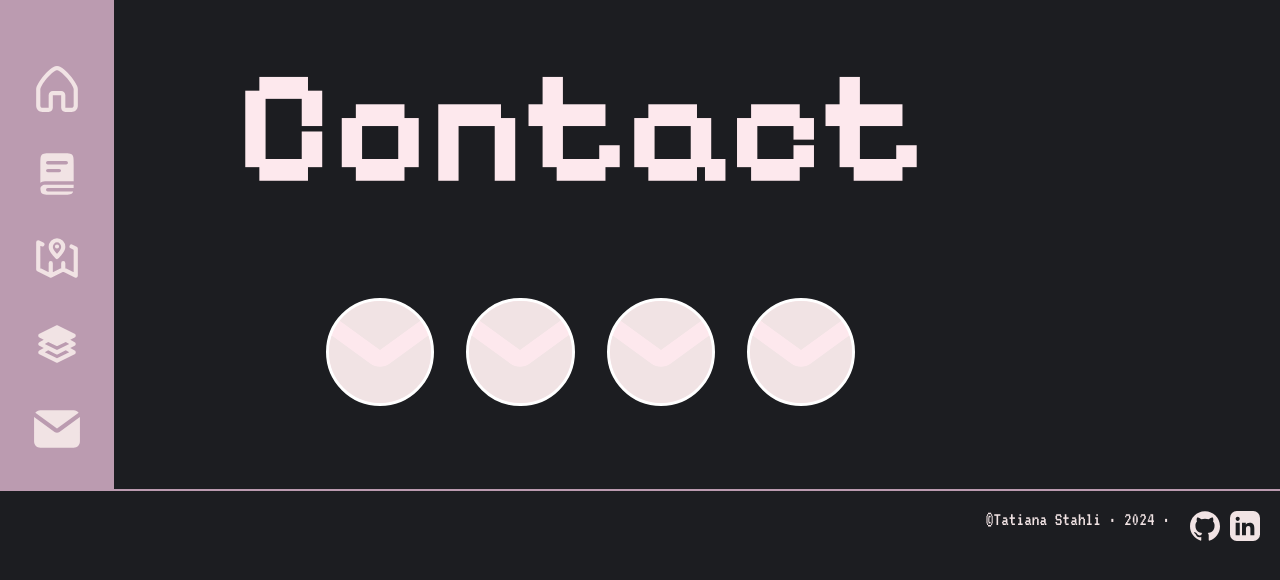
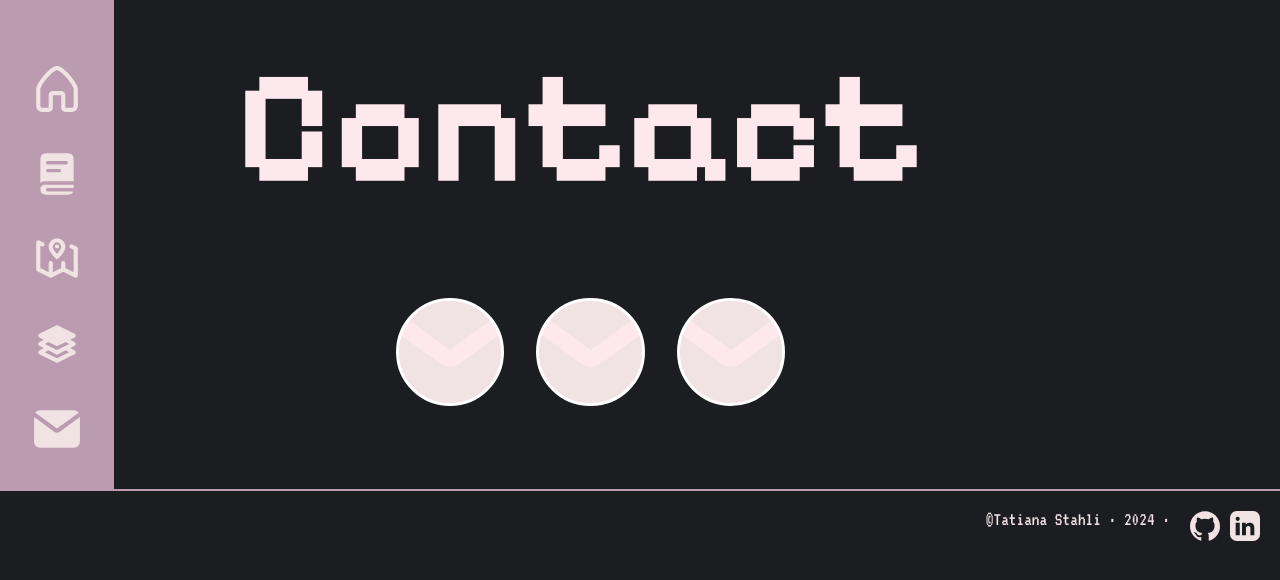
Before and after one commit to tatiana-sthl/portfolio2024, a React (Create React App) app: page /contact in a window 1280 px wide. Shown: the top 580 px of the page. Built offline with nearby package versions, Linux system fonts and the light colour scheme.

Commit message:
add form in contact

```diff
--- /dev/null
+++ b/src/components/ContactForm.js
@@ -0,0 +1,11 @@
+import React from 'react';
+
+
+function ContactForm() {
+    return (
+      <>
+      </>
+    )
+}
+
+export default ContactForm;
--- a/src/pages/Contact.js
+++ b/src/pages/Contact.js
@@ -1,8 +1,13 @@
 import React from 'react';
 import '../styles/pages/_contact.scss';
 import ContactIcon from '../icons/contact-icon.svg';
+import ContactForm from '../components/ContactForm';
 
-
+/* TODO :
+    - créer un formulaire de contact
+    - mettre des logos sur chacun des ronds
+    - faire le responsive
+*/
 
 function Contact() {
     return (
@@ -10,13 +15,11 @@ function Contact() {
       <div className='contactTitle'>
                 <h1>Contact</h1>
             </div>
+            <div className='contactForm'>
+              <ContactForm />
+            </div>
             <div className='contactMedia'>
                 <ul className='contactUl'>
-                    <li className='contactLi'>
-                        <a rel="noreferrer" target='_blank' className='aContact one' href='mailto:stahli.tatiana@gmail.com' >
-                          <img src={ContactIcon} alt='contact-icon'/>
-                        </a>
-                    </li>
                     <li className='contactLi'>
                         <a rel="noreferrer" target='_blank' className='aContact two' href='https://github.com/tatiana-sthl'>
                           <img src={ContactIcon} alt='contact-icon'/>
```
